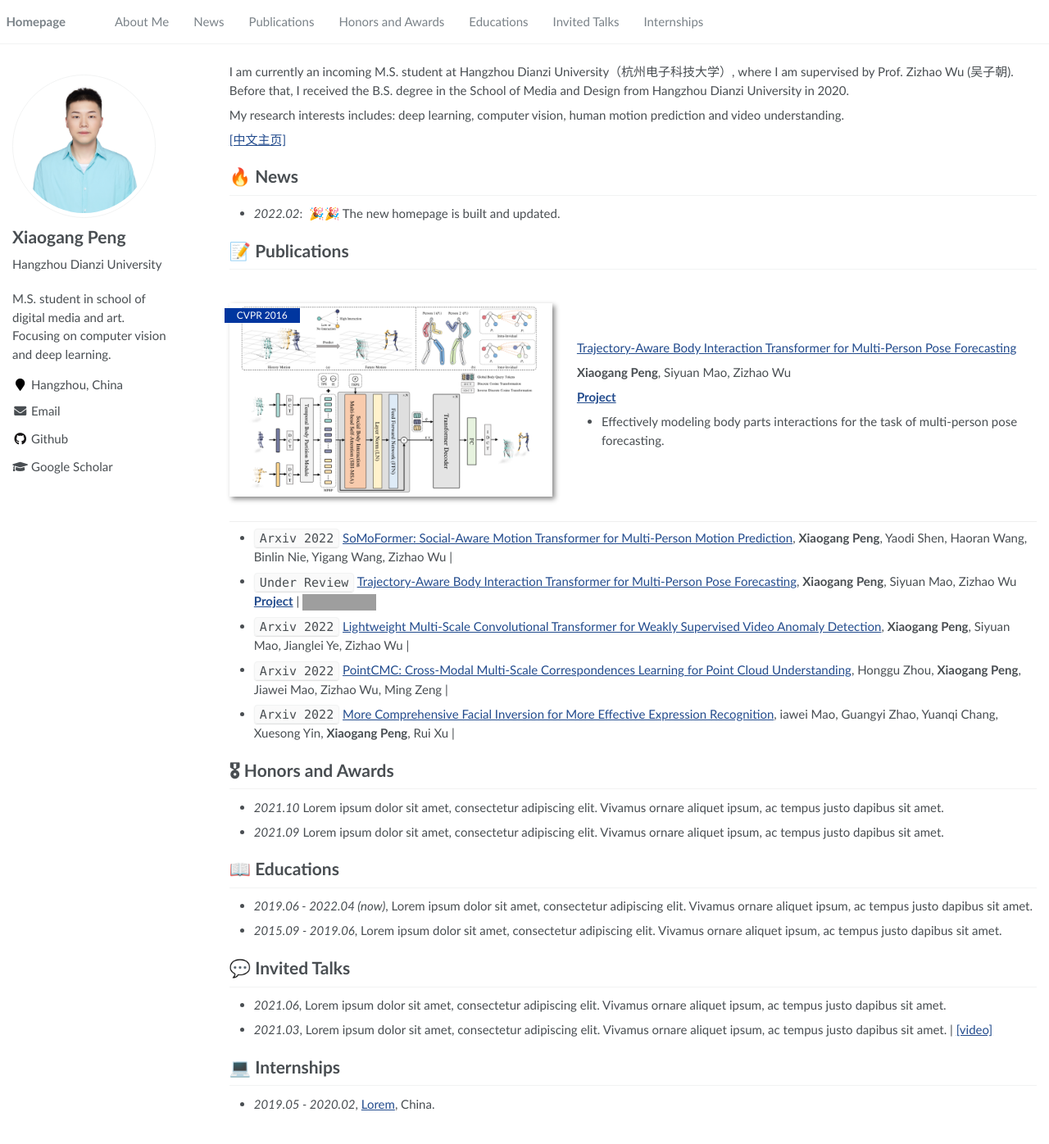
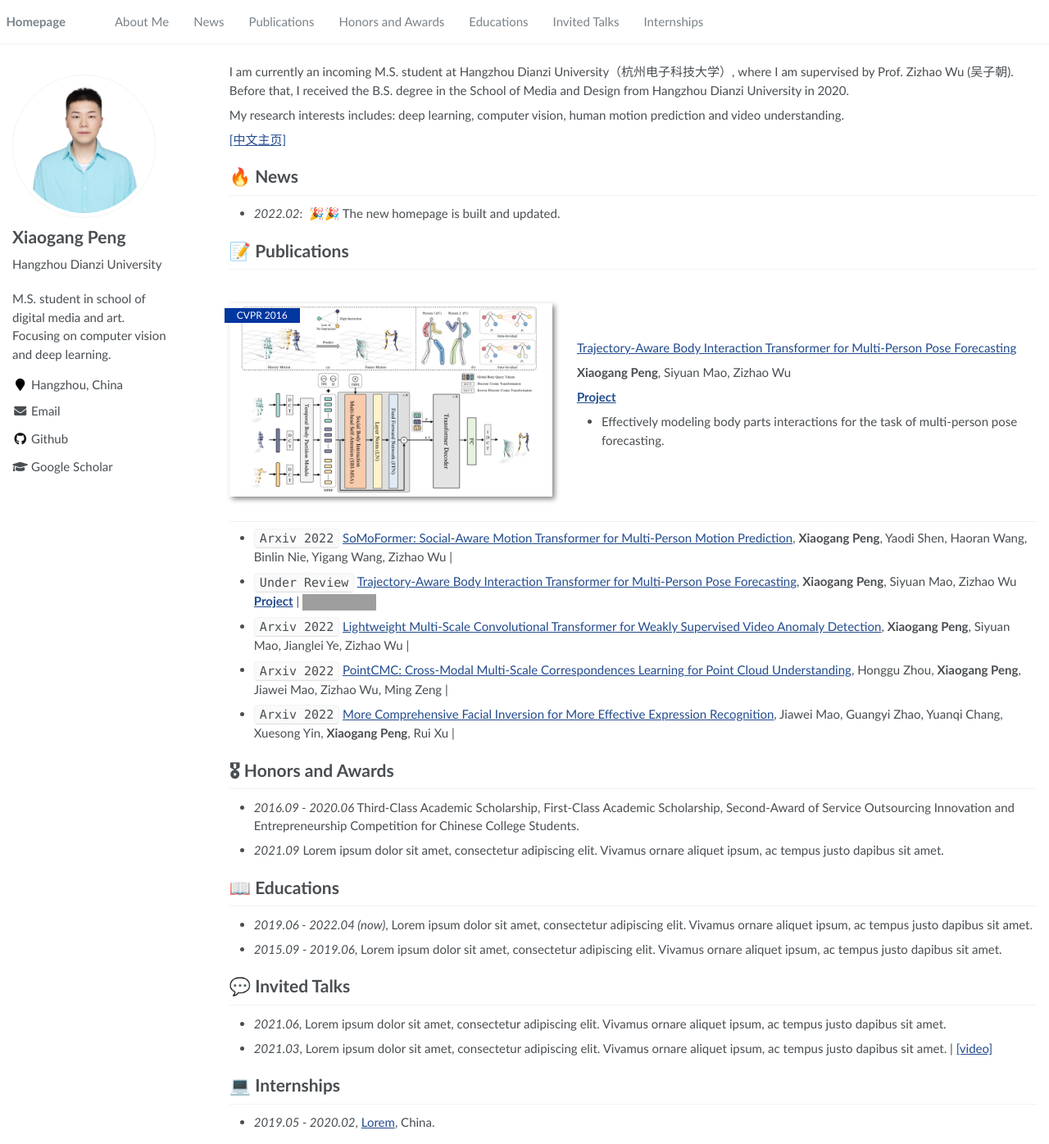
Before and after one commit to xiaogangpeng/xiaogangpeng.github.io, a Jekyll site: the page built from _pages/about.md, in a window 1280 px wide and 1396 px high. Shown: the whole window at 82% size. Built offline with Jekyll 4.4.1, drawn with Linux system fonts in a browser that asks for light colours; grey boxes are pictures that could not be loaded.

Commit message:
Update about.md

```diff
--- a/_pages/about.md
+++ b/_pages/about.md
@@ -44,11 +44,11 @@ My research interests includes: deep learning, computer vision, human motion pre
 - ``Under Review`` [Trajectory-Aware Body Interaction Transformer for Multi-Person Pose Forecasting](https://arxiv.org/abs/2202.13277), **Xiaogang Peng**, Siyuan Mao, Zizhao Wu  [**Project**](https://portaspeech.github.io/) \| [![](https://img.shields.io/github/stars/MoonInTheRiver/NeuralSVB?style=social&label=Code+Stars)](https://github.com/MoonInTheRiver/NeuralSVB)
 - ``Arxiv 2022`` [Lightweight Multi-Scale Convolutional Transformer for Weakly Supervised Video Anomaly Detection](https://github.com), **Xiaogang Peng**, Siyuan Mao, Jianglei Ye, Zizhao Wu \|
 - ``Arxiv 2022`` [PointCMC: Cross-Modal Multi-Scale Correspondences Learning for Point Cloud Understanding](https://github.com), Honggu Zhou, **Xiaogang Peng**, Jiawei Mao, Zizhao Wu, Ming Zeng \|
-- ``Arxiv 2022`` [More Comprehensive Facial Inversion for More Effective Expression Recognition](https://github.com), iawei Mao, Guangyi Zhao, Yuanqi Chang, Xuesong Yin, **Xiaogang Peng**, Rui Xu  \|
+- ``Arxiv 2022`` [More Comprehensive Facial Inversion for More Effective Expression Recognition](https://github.com), Jiawei Mao, Guangyi Zhao, Yuanqi Chang, Xuesong Yin, **Xiaogang Peng**, Rui Xu  \|
 
 
 # 🎖 Honors and Awards
-- *2021.10* Lorem ipsum dolor sit amet, consectetur adipiscing elit. Vivamus ornare aliquet ipsum, ac tempus justo dapibus sit amet.
+- *2016.09 - 2020.06* Third-Class Academic Scholarship, First-Class Academic Scholarship, Second-Award of Service Outsourcing Innovation and Entrepreneurship Competition for Chinese College Students.
 - *2021.09* Lorem ipsum dolor sit amet, consectetur adipiscing elit. Vivamus ornare aliquet ipsum, ac tempus justo dapibus sit amet.
 
 # 📖 Educations
```
